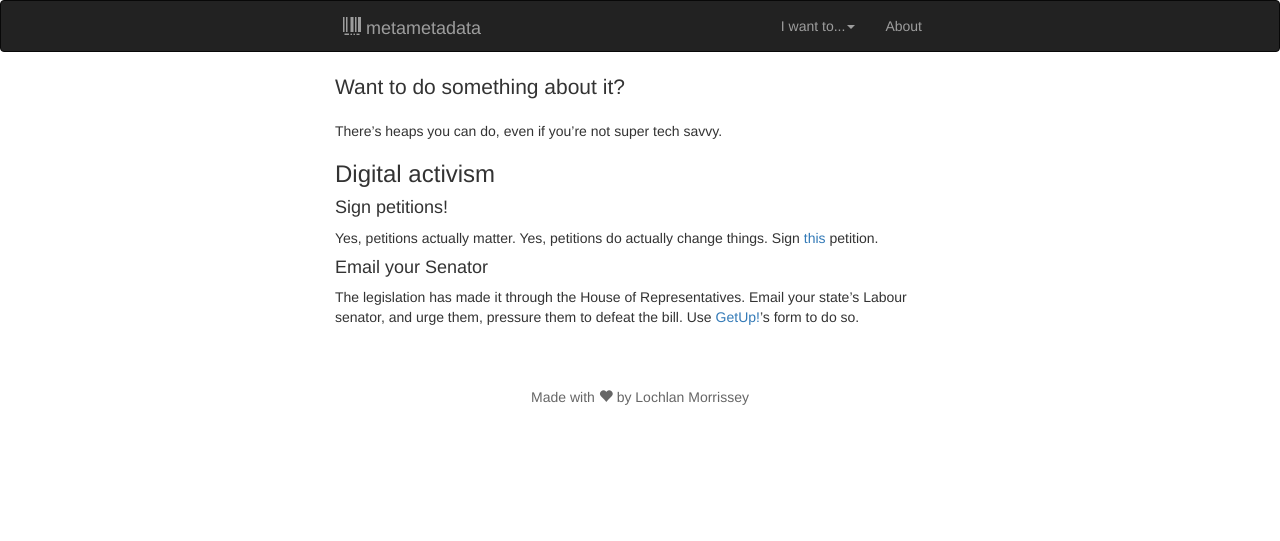
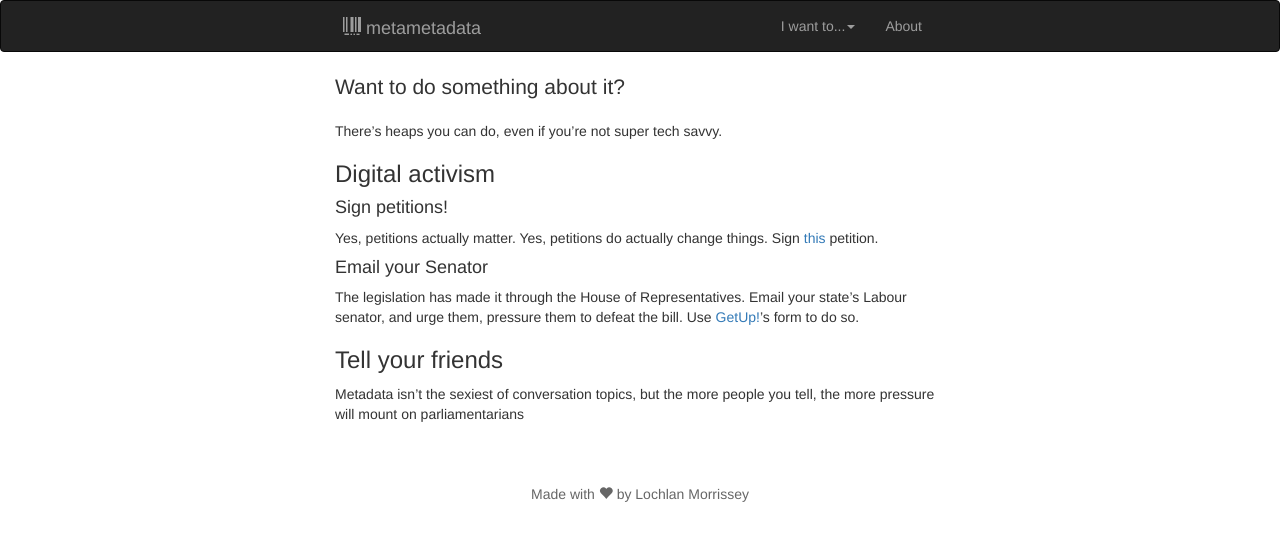
Before and after one commit to stragu/metametadata, a Jekyll site: the page built from dosomething.md, in a window 1280 px wide. Shown: the top 541 px of the page. Built offline with Jekyll 4.4.1, drawn with Linux system fonts in a browser that asks for light colours; nearby versions of some CDN libraries.

```diff
--- a/dosomething.md
+++ b/dosomething.md
@@ -20,3 +20,7 @@ pressure them to defeat the bill.
 Use
 [GetUp!](https://www.getup.org.au/campaigns/privacy/email-your-mp/email-your-labor-representative?t=wqEexfOn3&utm_content=7535&utm_campaign=Labor%2c%20don%27t%20be%20so%20reckless&utm_source=blast&utm_medium=email)'s
 form to do so.
+
+### Tell your friends
+Metadata isn't the sexiest of conversation topics, but the more people you tell, the more pressure will
+mount on parliamentarians
```
Also changed, not shown: protect.md (added, +8 -0 lines).
